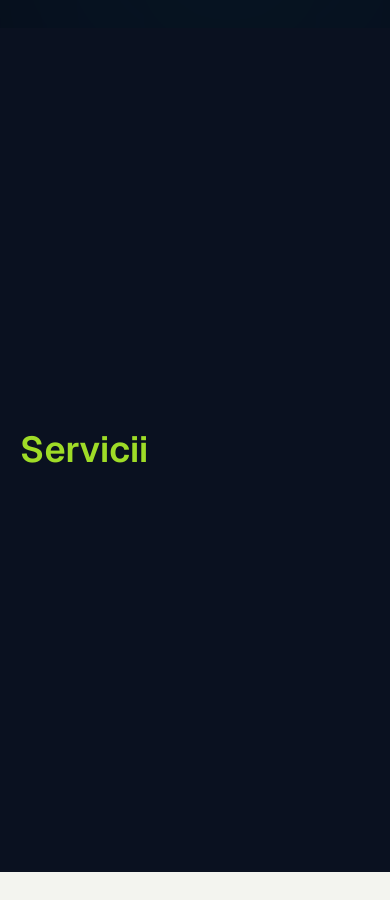
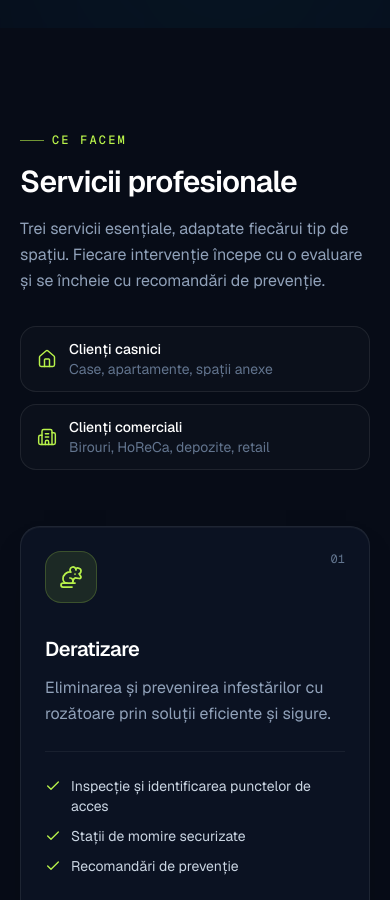
Before and after one commit to mihaigiorgi/deratpro-, a Next.js app: page / in a window 390 px wide. Shown: the part 1100-2000 px from the top of the page. Built offline with nearby package versions, Linux system fonts and the light colour scheme; no server answers.

Commit message:
refactor: read media queries with useSyncExternalStore in HeroVisual

```diff
--- a/eslint.config.mjs
+++ b/eslint.config.mjs
@@ -5,6 +5,19 @@ import nextTs from "eslint-config-next/typescript";
 const eslintConfig = defineConfig([
   ...nextVitals,
   ...nextTs,
+  {
+    /*
+     * Scena Three.js folosește modelul recomandat de React Three Fiber: obiectele 3D,
+     * uniform-urile și buffer-ele de particule sunt create o singură dată și apoi
+     * modificate direct în useFrame (bucla de animație, ~60 de cadre/secundă), în afara
+     * randării React. Regula `immutability` a React Compiler nu modelează această buclă
+     * imperativă, așa că o dezactivăm DOAR pentru folderul three/, nu în tot proiectul.
+     */
+    files: ["src/components/three/**/*.{ts,tsx}"],
+    rules: {
+      "react-hooks/immutability": "off",
+    },
+  },
   // Override default ignores of eslint-config-next.
   globalIgnores([
     // Default ignores of eslint-config-next:
--- a/src/app/page.tsx
+++ b/src/app/page.tsx
@@ -1,9 +1,10 @@
 import { Navbar } from "@/components/layout/Navbar";
 import { Hero } from "@/components/sections/Hero";
+import { Services } from "@/components/sections/Services";
 import { Container } from "@/components/ui/Container";
 
 const PLACEHOLDERS = [
-  { id: "servicii", title: "Servicii", bg: "bg-ink-850" },
+
   { id: "de-ce-noi", title: "De ce noi", bg: "bg-mist-100" },
   { id: "proces", title: "Proces", bg: "bg-ink-850" },
   { id: "contact", title: "Contact", bg: "bg-ink-900" },
@@ -15,6 +16,7 @@ export default function HomePage() {
       <Navbar />
       <main id="continut">
         <Hero />
+                <Services />
         {PLACEHOLDERS.map((section) => (
           <section key={section.id} id={section.id} className={`${section.bg} flex min-h-screen items-center`}>
             <Container>
--- a/src/components/sections/Hero.tsx
+++ b/src/components/sections/Hero.tsx
@@ -15,14 +15,14 @@ export function Hero() {
       {/* Fundal: grilă + două lumini difuze */}
       <div aria-hidden className="bg-grid mask-radial absolute inset-0 -z-10" />
       <div aria-hidden
-        className="absolute -top-40 right-[-10%] -z-10 size-[42rem] rounded-full bg-accent-400/[0.07] blur-[120px]"
+        className="absolute -top-40 right-[-10%] -z-10 size-168 rounded-full bg-accent-400/7 blur-[120px]"
       />
       <div aria-hidden
-        className="absolute bottom-[-20%] left-[-15%] -z-10 size-[36rem] rounded-full bg-sky-500/[0.05] blur-[120px]"
+        className="absolute bottom-[-20%] left-[-15%] -z-10 size-144 rounded-full bg-sky-500/5 blur-[120px]"
       />
 
       <Container className="relative">
-        <div className="max-w-xl lg:max-w-[38rem]">
+        <div className="max-w-xl lg:max-w-152">
           <Reveal y={16}>
             <p className="glass inline-flex items-center gap-2.5 rounded-full py-1.5 pr-4 pl-2 text-xs font-medium text-slate-300 sm:text-sm">
               <span className="relative flex size-2 rounded-full bg-accent-400 animate-pulse-dot" aria-hidden />
@@ -35,7 +35,7 @@ export function Hero() {
               className="mt-6 text-[2.35rem] leading-[1.05] font-semibold tracking-[-0.035em] text-balance text-white min-[400px]:text-[2.6rem] sm:text-6xl lg:text-[3.6rem] xl:text-[4rem]"
             >
               Protecție profesională împotriva{" "}
-              <span className="bg-gradient-to-r from-accent-300 to-accent-500 bg-clip-text text-transparent">
+              <span className="bg-linear-to-r from-accent-300 to-accent-500 bg-clip-text text-transparent">
                 dăunătorilor.
               </span>
             </h1>
@@ -80,7 +80,7 @@ export function Hero() {
         - mobil / tabletă: bloc separat sub text, ca textul să rămână 100% lizibil;
         - desktop: jumătatea dreaptă a hero-ului, lângă text.
       */}
-      <HeroVisual className="mt-10 h-80 w-full sm:h-[26rem] md:h-[30rem] lg:absolute lg:inset-y-0 lg:right-[-8%] lg:mt-0 lg:h-auto lg:w-[60%]" />
+      <HeroVisual className="mt-10 h-80 w-full sm:h-104 md:h-120 lg:absolute lg:inset-y-0 lg:right-[-8%] lg:mt-0 lg:h-auto lg:w-[60%]" />
 
       {/* Legenda scenei — explică metafora vizuală în text, nu doar prin animație */}
       <div className="pointer-events-none absolute right-6 bottom-8 hidden lg:block xl:right-10">
--- /dev/null
+++ b/src/components/sections/ServiceCard.tsx
@@ -0,0 +1,46 @@
+import { ArrowUpRight, Check } from "lucide-react";
+
+import { SpotlightCard } from "@/components/ui/SpotlightCard";
+import type { Service } from "@/types";
+
+interface ServiceCardProps {
+  service: Service;
+  index: number;
+}
+
+/** Server Component — singura parte interactivă (spotlight) e în <SpotlightCard>. */
+export function ServiceCard({ service, index }: ServiceCardProps) {
+  const Icon = service.icon;
+
+  return (
+    <SpotlightCard aria-labelledby={`serviciu-${service.id}`}
+      className="group relative flex h-full flex-col overflow-hidden rounded-(--radius-card) border border-white/8 bg-ink-800/60 p-6 shadow-card transition-[border-color,transform] duration-500 ease-(--ease-out-expo) hover:-translate-y-1 hover:border-accent-400/30 sm:p-7"
+    >
+      <div className="relative flex items-start justify-between">
+        <span className="flex size-13 items-center justify-center rounded-2xl border border-accent-400/20 bg-accent-400/10 text-accent-400 transition-[transform,background-color] duration-500 ease-(--ease-out-expo) group-hover:-rotate-6 group-hover:scale-105 group-hover:bg-accent-400/15">
+          <Icon aria-hidden className="size-6" strokeWidth={1.75} />
+        </span>
+        <span className="font-mono text-xs text-slate-500">0{index + 1}</span>
+      </div>
+
+      <h3 id={`serviciu-${service.id}`} className="relative mt-8 text-xl font-semibold tracking-tight text-white">
+        {service.title}
+      </h3>
+      <p className="relative mt-3 leading-relaxed text-slate-400">{service.description}</p>
+
+      <ul className="relative mt-6 space-y-2.5 border-t border-white/6 pt-6 text-sm text-slate-300">
+        {service.highlights.map((item) => (
+          <li key={item} className="flex gap-2.5">
+            <Check aria-hidden className="mt-0.5 size-4 shrink-0 text-accent-400" />
+            {item}
+          </li>
+        ))}
+      </ul>
+
+      <a href="#contact" className="relative mt-auto inline-flex items-center gap-1.5 self-start rounded-md pt-8 text-sm font-medium text-white transition-colors hover:text-accent-300">
+        Solicită ofertă<span className="sr-only"> pentru {service.title.toLowerCase()}</span>
+        <ArrowUpRight aria-hidden className="size-4 transition-transform duration-300 group-hover:translate-x-0.5 group-hover:-translate-y-0.5" />
+      </a>
+    </SpotlightCard>
+  );
+}
--- /dev/null
+++ b/src/components/sections/Services.tsx
@@ -0,0 +1,56 @@
+import { Building2, Home } from "lucide-react";
+
+import { Container } from "@/components/ui/Container";
+import { Reveal } from "@/components/ui/Reveal";
+import { SectionHeading } from "@/components/ui/SectionHeading";
+import { SERVICES } from "@/data/content";
+
+import { ServiceCard } from "./ServiceCard";
+
+const AUDIENCES = [
+  { label: "Clienți casnici", detail: "Case, apartamente, spații anexe", icon: Home },
+  { label: "Clienți comerciali", detail: "Birouri, HoReCa, depozite, retail", icon: Building2 },
+];
+
+export function Services() {
+  return (
+    <section id="servicii" aria-labelledby="servicii-title" className="relative py-24 sm:py-32">
+      <Container>
+        <div className="flex flex-col gap-8 lg:flex-row lg:items-end lg:justify-between">
+          <Reveal>
+            <SectionHeading
+              id="servicii-title"
+              eyebrow="Ce facem"
+              title="Servicii profesionale"
+              description="Trei servicii esențiale, adaptate fiecărui tip de spațiu. Fiecare intervenție începe cu o evaluare și se încheie cu recomandări de prevenție."
+            />
+          </Reveal>
+
+          <Reveal delay={0.1}>
+            <ul className="flex flex-col gap-3 sm:flex-row lg:flex-col xl:flex-row" aria-label="Pentru cine lucrăm">
+              {AUDIENCES.map(({ label, detail, icon: Icon }) => (
+                <li key={label} className="flex items-center gap-3 rounded-2xl border border-white/8 bg-white/[0.02] px-4 py-3">
+                  <Icon aria-hidden className="size-5 text-accent-400" strokeWidth={1.75} />
+                  <span className="text-sm">
+                    <span className="block font-medium text-white">{label}</span>
+                    <span className="text-slate-500">{detail}</span>
+                  </span>
+                </li>
+              ))}
+            </ul>
+          </Reveal>
+        </div>
+
+        <ul className="mt-14 grid gap-5 md:grid-cols-2 lg:grid-cols-3 lg:gap-6">
+          {SERVICES.map((service, index) => (
+            <li key={service.id} className={index === 2 ? "md:col-span-2 lg:col-span-1" : undefined}>
+              <Reveal delay={index * 0.08} className="h-full">
+                <ServiceCard service={service} index={index} />
+              </Reveal>
+            </li>
+          ))}
+        </ul>
+      </Container>
+    </section>
+  );
+}
--- a/src/components/three/HeroScene.tsx
+++ b/src/components/three/HeroScene.tsx
@@ -125,7 +125,7 @@ function House() {
     geometry.setAttribute("position", new THREE.BufferAttribute(buildHouseLines(), 3));
     return geometry;
   }, []);
-  const body = useMemo(buildHouseBody, []);
+  const body = useMemo(() => buildHouseBody(), []);
 
   return (
     // Rotită ușor, ca să vedem casa „din trei sferturi”: fațada, o latură și acoperișul.
--- a/src/components/three/HeroVisual.tsx
+++ b/src/components/three/HeroVisual.tsx
@@ -3,6 +3,7 @@
 import dynamic from "next/dynamic";
 import { useEffect, useRef, useState } from "react";
 
+import { useIsClient, useMediaQuery } from "@/hooks/useMediaQuery";
 import { cn } from "@/lib/utils";
 
 import type { PointerTarget, SceneQuality } from "./HeroScene";
@@ -21,24 +22,26 @@ const HeroScene = dynamic(() => import("./HeroScene"), { ssr: false });
 const QUALITY_HIGH: SceneQuality = { particles: 560, domeSegments: 64 };
 const QUALITY_LOW: SceneQuality = { particles: 220, domeSegments: 40 };
 
-function detectQuality(): SceneQuality {
-  const smallScreen = window.matchMedia("(max-width: 767px)").matches;
-  const coarsePointer = window.matchMedia("(pointer: coarse)").matches;
+/** Telefon sau dispozitiv slab (ecran tactil + puține nuclee) → calitate redusă. */
+function pickQuality(smallScreen: boolean, coarsePointer: boolean): SceneQuality {
   const fewCores = (navigator.hardwareConcurrency ?? 8) <= 4;
   return smallScreen || (coarsePointer && fewCores) ? QUALITY_LOW : QUALITY_HIGH;
 }
 
 export function HeroVisual({ className }: { className?: string }) {
   const containerRef = useRef<HTMLDivElement>(null);
-  const [quality, setQuality] = useState<SceneQuality | null>(null);
   const [visible, setVisible] = useState(true);
-  const [reducedMotion, setReducedMotion] = useState(false);
   const [ready, setReady] = useState(false);
+
+  // Valori citite din browser — calculate la randare, fără setState în efecte.
+  const isClient = useIsClient();
+  const smallScreen = useMediaQuery("(max-width: 767px)");
+  const coarsePointer = useMediaQuery("(pointer: coarse)");
+  const reducedMotion = useMediaQuery("(prefers-reduced-motion: reduce)");
+  const quality = isClient ? pickQuality(smallScreen, coarsePointer) : null;
   const pointer = useRef<PointerTarget>({ x: 0, y: 0, active: false });
 
   useEffect(() => {
-    setQuality(detectQuality());
-
     // Urmărim mouse-ul pe toată secțiunea hero, normalizat la dimensiunile canvas-ului.
     const container = containerRef.current;
     const section = container?.closest("section");
@@ -55,18 +58,13 @@ export function HeroVisual({ className }: { className?: string }) {
     section?.addEventListener("pointermove", onPointerMove, { passive: true });
     section?.addEventListener("pointerleave", onPointerLeave);
 
-    const motionQuery = window.matchMedia("(prefers-reduced-motion: reduce)");
-    setReducedMotion(motionQuery.matches);
-    const onMotionChange = (event: MediaQueryListEvent) => setReducedMotion(event.matches);
-    motionQuery.addEventListener("change", onMotionChange);
-
+    // Randăm scena doar cât e vizibilă (setState în callback-ul observer-ului e în regulă).
     const observer = new IntersectionObserver(([entry]) => setVisible(entry.isIntersecting), {
       rootMargin: "100px",
     });
     if (containerRef.current) observer.observe(containerRef.current);
 
     return () => {
-      motionQuery.removeEventListener("change", onMotionChange);
       section?.removeEventListener("pointermove", onPointerMove);
       section?.removeEventListener("pointerleave", onPointerLeave);
       observer.disconnect();
--- /dev/null
+++ b/src/components/ui/SectionHeading.tsx
@@ -0,0 +1,36 @@
+import type { ReactNode } from "react";
+
+import { cn } from "@/lib/utils";
+
+interface SectionHeadingProps {
+  /** id-ul titlului — folosit de secțiune în aria-labelledby */
+  id: string;
+  eyebrow: string;
+  title: ReactNode;
+  description?: ReactNode;
+  align?: "left" | "center";
+  tone?: "dark" | "light";
+  className?: string;
+}
+
+/** Titlul standard al unei secțiuni: eticheta mică („eyebrow”), titlul h2 și descrierea. */
+export function SectionHeading({ id, eyebrow, title, description, align = "left", tone = "dark", className }: SectionHeadingProps) {
+  const isLight = tone === "light";
+
+  return (
+    <div className={cn("max-w-2xl", align === "center" && "mx-auto text-center", className)}>
+      <p className={cn("inline-flex items-center gap-2 font-mono text-xs font-medium uppercase tracking-[0.18em]", isLight ? "text-accent-700" : "text-accent-400")}>
+        <span aria-hidden className={cn("h-px w-6", isLight ? "bg-accent-700/60" : "bg-accent-400/60")} />
+        {eyebrow}
+      </p>
+      <h2 id={id} className={cn("mt-4 text-3xl font-semibold tracking-tight text-balance sm:text-4xl lg:text-[2.75rem] lg:leading-[1.1]", isLight ? "text-ink-900" : "text-white")}>
+        {title}
+      </h2>
+      {description && (
+        <p className={cn("mt-4 text-base leading-relaxed text-pretty sm:text-lg", isLight ? "text-ink-700/80" : "text-slate-400")}>
+          {description}
+        </p>
+      )}
+    </div>
+  );
+}
--- /dev/null
+++ b/src/components/ui/SpotlightCard.tsx
@@ -0,0 +1,22 @@
+"use client";
+
+import type { HTMLAttributes, PointerEvent } from "react";
+
+
+export function SpotlightCard({ children, ...props }: HTMLAttributes<HTMLElement>) {
+  const handlePointerMove = (event: PointerEvent<HTMLElement>) => {
+    const rect = event.currentTarget.getBoundingClientRect();
+    event.currentTarget.style.setProperty("--x", `${event.clientX - rect.left}px`);
+    event.currentTarget.style.setProperty("--y", `${event.clientY - rect.top}px`);
+  };
+
+  return (
+    <article onPointerMove={handlePointerMove} {...props}>
+      <div aria-hidden
+        className="pointer-events-none absolute inset-0 opacity-0 transition-opacity duration-500 group-hover:opacity-100"
+        style={{ background: "radial-gradient(420px circle at var(--x, 50%) var(--y, 0%), rgb(184 242 74 / 0.09), transparent 60%)" }}
+      />
+      {children}
+    </article>
+  );
+}
--- a/src/data/content.ts
+++ b/src/data/content.ts
@@ -1,4 +1,11 @@
-import type { NavItem } from "@/types";
+import { Bug, Rat, SprayCan } from "lucide-react";
+
+import type { NavItem, Service } from "@/types";
+
+/*
+ * Tot textul site-ului stă aici, separat de design.
+ * DeratPro e un brand fictiv: afirmațiile sunt generale, fără certificări sau statistici inventate.
+ */
 
 export const NAV_ITEMS: NavItem[] = [
   { label: "Servicii", href: "#servicii" },
@@ -6,3 +13,39 @@ export const NAV_ITEMS: NavItem[] = [
   { label: "Proces", href: "#proces" },
   { label: "Contact", href: "#contact" },
 ];
+
+export const SERVICES: Service[] = [
+  {
+    id: "deratizare",
+    title: "Deratizare",
+    description: "Eliminarea și prevenirea infestărilor cu rozătoare prin soluții eficiente și sigure.",
+    icon: Rat,
+    highlights: [
+      "Inspecție și identificarea punctelor de acces",
+      "Stații de momire securizate",
+      "Recomandări de prevenție",
+    ],
+  },
+  {
+    id: "dezinsectie",
+    title: "Dezinsecție",
+    description: "Combaterea insectelor și prevenirea reapariției acestora în spații rezidențiale și comerciale.",
+    icon: Bug,
+    highlights: [
+      "Gândaci, furnici, ploșnițe, țânțari",
+      "Tratament adaptat tipului de insectă",
+      "Plan de prevenire a reapariției",
+    ],
+  },
+  {
+    id: "dezinfectie",
+    title: "Dezinfecție",
+    description: "Igienizarea și dezinfectarea spațiilor pentru un mediu mai sigur și mai sănătos.",
+    icon: SprayCan,
+    highlights: [
+      "Locuințe, birouri, spații comerciale",
+      "Nebulizare și tratare a suprafețelor",
+      "Produse biocide avizate",
+    ],
+  },
+];
--- /dev/null
+++ b/src/hooks/useMediaQuery.ts
@@ -0,0 +1,26 @@
+"use client";
+
+import { useSyncExternalStore } from "react";
+
+
+export function useMediaQuery(query: string, serverValue = false): boolean {
+  return useSyncExternalStore(
+    (onChange) => {
+      const media = window.matchMedia(query);
+      media.addEventListener("change", onChange);
+      return () => media.removeEventListener("change", onChange);
+    },
+    () => window.matchMedia(query).matches,
+    () => serverValue,
+  );
+}
+
+const noopSubscribe = () => () => {};
+
+export function useIsClient(): boolean {
+  return useSyncExternalStore(
+    noopSubscribe,
+    () => true,
+    () => false,
+  );
+}
--- a/src/types/index.ts
+++ b/src/types/index.ts
@@ -1,3 +1,5 @@
+import type { LucideIcon } from "lucide-react";
+
 /** Id-urile secțiunilor de pe pagină — o singură sursă pentru toate link-urile. */
 export type SectionId = "acasa" | "servicii" | "de-ce-noi" | "proces" | "contact";
 
@@ -5,3 +7,12 @@ export interface NavItem {
   label: string;
   href: `#${SectionId}`;
 }
+
+export interface Service {
+  id: "deratizare" | "dezinsectie" | "dezinfectie";
+  title: string;
+  description: string;
+  icon: LucideIcon;
+  /** Ce include serviciul — afișat ca listă pe card. */
+  highlights: string[];
+}
```
